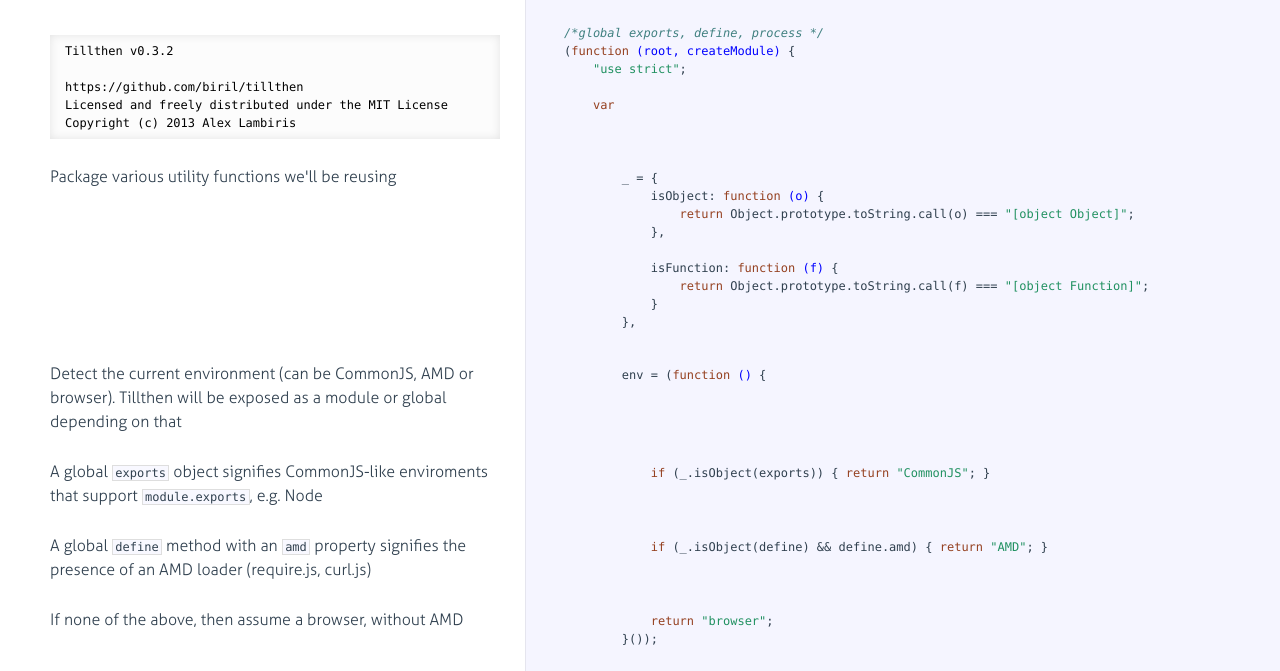
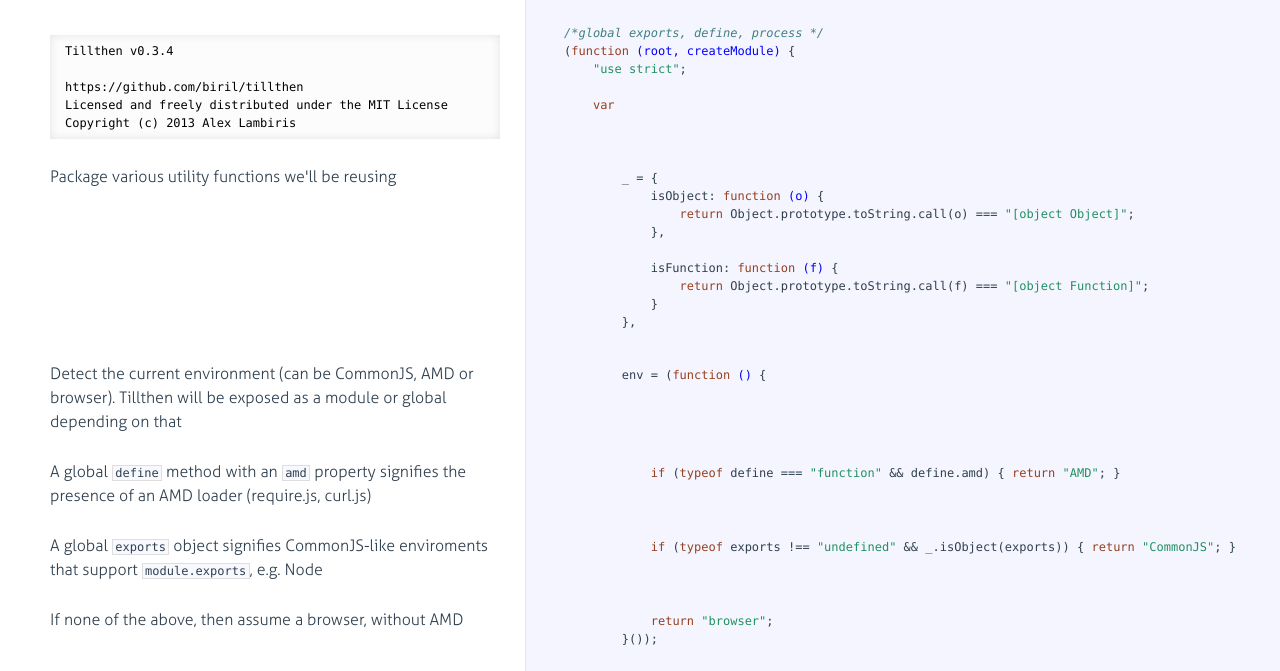
Before and after one commit to biril/tillthen, a plain HTML site: page index.html in a window 1280 px wide. Shown: the part 88-759 px from the top of the page. Drawn offline with Linux system fonts and the light colour scheme.

Commit message:
Generate annotated source for v0.3.4

```diff
--- a/index.html
+++ b/index.html
@@ -27,7 +27,7 @@
               <div class="pilwrap ">
                 <a class="pilcrow" href="#section-1">&#182;</a>
               </div>
-              <pre><code>Tillthen v0.3.2
+              <pre><code>Tillthen v0.3.4
 
 https://github.com/biril/tillthen
 Licensed and freely distributed under the MIT License
@@ -89,12 +89,12 @@
               <div class="pilwrap ">
                 <a class="pilcrow" href="#section-4">&#182;</a>
               </div>
-              <p>A global <code>exports</code> object signifies CommonJS-like enviroments that support
- <code>module.exports</code>, e.g. Node</p>
+              <p>A global <code>define</code> method with an <code>amd</code> property signifies the presence of an AMD
+ loader (require.js, curl.js)</p>
 
             </div>
 
-            <div class="content"><div class='highlight'><pre>            <span class="keyword">if</span> (_.isObject(exports)) { <span class="keyword">return</span> <span class="string">"CommonJS"</span>; }</pre></div></div>
+            <div class="content"><div class='highlight'><pre>            <span class="keyword">if</span> (<span class="keyword">typeof</span> define === <span class="string">"function"</span> &amp;&amp; define.amd) { <span class="keyword">return</span> <span class="string">"AMD"</span>; }</pre></div></div>
 
         </li>
 
@@ -105,12 +105,12 @@
               <div class="pilwrap ">
                 <a class="pilcrow" href="#section-5">&#182;</a>
               </div>
-              <p>A global <code>define</code> method with an <code>amd</code> property signifies the presence of an AMD
- loader (require.js, curl.js)</p>
+              <p>A global <code>exports</code> object signifies CommonJS-like enviroments that support
+ <code>module.exports</code>, e.g. Node</p>
 
             </div>
 
-            <div class="content"><div class='highlight'><pre>            <span class="keyword">if</span> (_.isObject(define) &amp;&amp; define.amd) { <span class="keyword">return</span> <span class="string">"AMD"</span>; }</pre></div></div>
+            <div class="content"><div class='highlight'><pre>            <span class="keyword">if</span> (<span class="keyword">typeof</span> exports !== <span class="string">"undefined"</span> &amp;&amp; _.isObject(exports)) { <span class="keyword">return</span> <span class="string">"CommonJS"</span>; }</pre></div></div>
 
         </li>
 
@@ -965,7 +965,7 @@
 
             </div>
 
-            <div class="content"><div class='highlight'><pre>        version: { get: <span class="function"><span class="keyword">function</span> <span class="params">()</span> {</span> <span class="keyword">return</span> <span class="string">"0.3.2"</span>; } }
+            <div class="content"><div class='highlight'><pre>        version: { get: <span class="function"><span class="keyword">function</span> <span class="params">()</span> {</span> <span class="keyword">return</span> <span class="string">"0.3.4"</span>; } }
     });
     <span class="keyword">return</span> tillthen;
 }));</pre></div></div>
```
